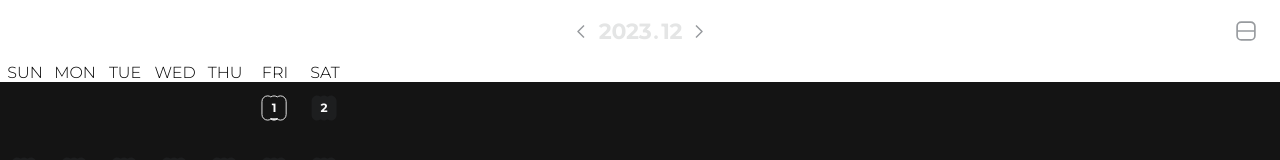
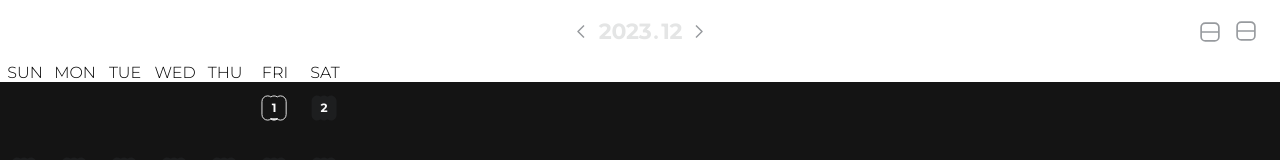
Before and after one commit to baro-meter/barometer-frontend, a Next.js app in the folder web/: page /calendar/monthly in a window 1280 px wide. Both pictures are taken after a click on the button 586 px from the left and 31 px from the top of the page. Shown: the top 160 px of the page. Built offline with nearby package versions, Linux system fonts and the light colour scheme.

Commit message:
MonthlyCalendar 오늘보기 기능 추가

```diff
--- a/web/src/components/calendar/MonthlyCalendar.tsx
+++ b/web/src/components/calendar/MonthlyCalendar.tsx
@@ -19,9 +19,11 @@ interface MonthlyCalendarViewProps {
   calendarDates: number[][];
   layoutRef: React.MutableRefObject<HTMLDivElement | null>;
   isSixWeeks: boolean;
+  isShowMoveTodayBtn: boolean;
   handleClickDate: (date: number) => void;
   handleArrowClicked: (type: "next" | "prev") => void;
   handleChangeWeeklyView: () => void;
+  handleMoveToday: () => void;
 }
 
 const MonthlyCalendarView = ({
@@ -29,9 +31,11 @@ const MonthlyCalendarView = ({
   calendarDates,
   layoutRef,
   isSixWeeks,
+  isShowMoveTodayBtn,
   handleClickDate,
   handleArrowClicked,
   handleChangeWeeklyView,
+  handleMoveToday,
 }: MonthlyCalendarViewProps) => {
   return (
     <>
@@ -40,6 +44,8 @@ const MonthlyCalendarView = ({
         month={monthlyDayjs.month() + 1}
         handleArrowClicked={handleArrowClicked}
         handleChangeWeeklyView={handleChangeWeeklyView}
+        handleMoveToday={handleMoveToday}
+        isShowMoveTodayBtn={isShowMoveTodayBtn}
       />
       <div className={cn("container")} role="grid">
         <DayHeader />
@@ -92,11 +98,11 @@ export default function MonthlyCalendar({
   // TODO 전체 페이지 스크롤이 되어야 하는 경우 props로 받고 페이지 단위에서 처리 필요
   // 우선은 해당 캘린더 내부에서만 스크롤 될 수 있게 한다.
   const [lastScrollTop, setLastScrollTop] = useState(0);
+  const [isShowMoveTodayBtn, setIsShowMoveTodayBtn] = useState(false);
   const layoutRef = useRef<HTMLDivElement>(null);
 
   // 캘린더 그려주는 부분에 date는 필요없어서 효율성을 위해 별도로 트리거링
   useEffect(() => {
-    console.log("달력 채우기");
     // 1일 기준으로 달력을 채운다.
     let day = dayjsObject.date(1).day();
     let ndate = 1;
@@ -148,12 +154,18 @@ export default function MonthlyCalendar({
     }
   }, [calendarDates, layoutRef]);
 
+  useEffect(() => {
+    const diff = dayjsObject.diff(dayjs(), "days");
+    setIsShowMoveTodayBtn(
+      !(diff === 0 && dayjsObject.date() === dayjs().date())
+    );
+  }, [dayjsObject]);
+
   const isSixWeeks = useMemo(() => {
     return calendarDates[5][0] > 0;
   }, [calendarDates]);
 
   const handleClickDate = (d: number) => {
-    console.log("handleClickDate");
     const changedDate = dayjsObject.set("date", d);
     setDayjsObject(changedDate);
     if (onChangeDate) {
@@ -178,14 +190,20 @@ export default function MonthlyCalendar({
     [dayjsObject]
   );
 
+  const handleMoveToday = () => {
+    setDayjsObject(dayjs());
+  };
+
   const viewProps = {
     monthlyDayjs: dayjsObject,
     calendarDates,
     layoutRef,
     isSixWeeks,
+    isShowMoveTodayBtn,
     handleClickDate,
     handleArrowClicked,
     handleChangeWeeklyView: onChangeViewMode,
+    handleMoveToday,
   };
 
   return <MonthlyCalendarView {...viewProps} />;
--- a/web/src/markup/components/Calendar/MonthlyHeaderView.tsx
+++ b/web/src/markup/components/Calendar/MonthlyHeaderView.tsx
@@ -8,15 +8,19 @@ const cn = classNames.bind(scss);
 interface MonthlyHeaderViewProps {
   year: number;
   month: number;
+  isShowMoveTodayBtn: boolean;
   handleArrowClicked: (type: "next" | "prev") => void;
   handleChangeWeeklyView: () => void;
+  handleMoveToday: () => void;
 }
 
 const MonthlyHeaderView = ({
   year,
   month,
+  isShowMoveTodayBtn,
   handleArrowClicked,
   handleChangeWeeklyView,
+  handleMoveToday,
 }: MonthlyHeaderViewProps) => {
   return (
     <div className={cn("calendar-header")}>
@@ -36,6 +40,22 @@ const MonthlyHeaderView = ({
             onClick={() => handleArrowClicked("next")}
           ></button>
         </div>
+        {/* TODO 오늘보기 마크업 수정 필요 */}
+        {isShowMoveTodayBtn && (
+          <button
+            className={cn("")}
+            style={{ position: "absolute", right: "60px" }}
+            aria-label="Today View"
+            onClick={handleMoveToday}
+          >
+            <Image
+              src="/calendar/icon-weekly.svg"
+              width={20}
+              height={20}
+              alt={"오늘 보기"}
+            />
+          </button>
+        )}
         <button
           className={cn("btn-calendar-view")}
           aria-label="Weekly View"
@@ -45,7 +65,7 @@ const MonthlyHeaderView = ({
             src="/calendar/icon-weekly.svg"
             width={20}
             height={20}
-            alt={""}
+            alt={"Weekly 전환"}
           />
         </button>
       </div>
```
